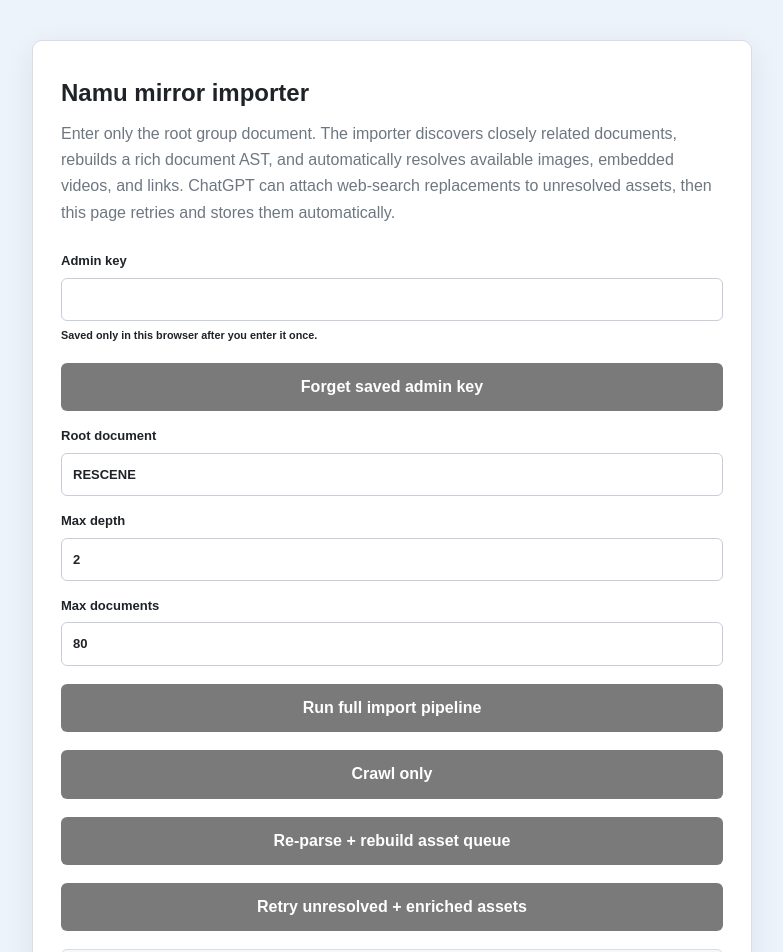
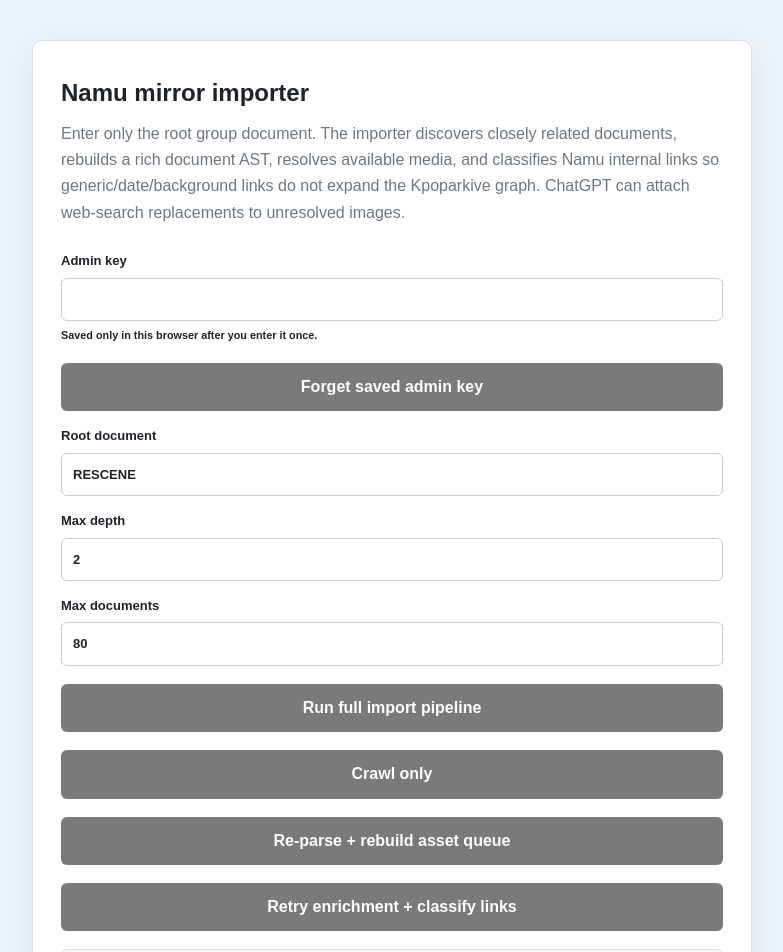
Before and after one commit to kovemu/kpoparkive, a Next.js app: page /admin/namu-import in a window 1280 px wide. Shown: the top 952 px of the page, without its empty margins (248-1031 px from the left). Built offline with nearby package versions, Linux system fonts and the light colour scheme.

Commit message:
chore: clarify unresolved asset retry classification

```diff
--- a/app/admin/namu-import/page.tsx
+++ b/app/admin/namu-import/page.tsx
@@ -68,7 +68,7 @@
       unresolved += Array.isArray(result.unresolved) ? result.unresolved.length : 0;
       remaining = Number(result.remaining || 0);
       batches += 1;
-      setStatus(`Resolving assets... ${totalProcessed} processed / ${totalResolved} resolved / ${totalSkipped} skipped / ${unresolved} unresolved / ${remaining} pending`);
+      setStatus(`Resolving/classifying assets... ${totalProcessed} processed / ${totalResolved} resolved / ${totalSkipped} skipped / ${unresolved} unresolved / ${remaining} pending`);
       if (result.processed === 0) break;
       if (retryUnresolved) break;
     }
@@ -83,9 +83,9 @@
       const importResult = await crawl();
       setStatus(`Step 1/3 complete: ${importResult.fetched} documents fetched, ${importResult.autoDiscovered ?? 0} related documents auto-discovered.\nStep 2/3: rebuilding structured content and asset queue...`);
       const parseResult = await parse(true);
-      setStatus(`Step 2/3 complete: ${parseResult.totalQueuedAssets ?? 0} asset references queued.\nStep 3/3: resolving images, videos and links...`);
+      setStatus(`Step 2/3 complete: ${parseResult.totalQueuedAssets ?? 0} asset references queued.\nStep 3/3: resolving images/videos and classifying links...`);
       const assetResult = await resolveAssets(false);
-      setStatus(JSON.stringify({ import: importResult, parse: parseResult, assets: assetResult, next: "Automatic import is complete. ChatGPT can now enrich unresolved assets and localize the documents." }, null, 2));
+      setStatus(JSON.stringify({ import: importResult, parse: parseResult, assets: assetResult, next: "Automatic import is complete. ChatGPT can now enrich unresolved images, generate pending internal targets, and localize the documents." }, null, 2));
     } catch (error) {
       setStatus(error instanceof Error ? error.message : "Pipeline failed");
     } finally { setBusy(false); }
@@ -109,7 +109,7 @@
 
   async function runResolveAssets() {
     setBusy(true);
-    setStatus("Resolving queued and assistant-enriched assets...");
+    setStatus("Retrying enriched images and classifying unresolved internal links...");
     try { setStatus(JSON.stringify(await resolveAssets(true), null, 2)); }
     catch (error) { setStatus(error instanceof Error ? error.message : "Asset resolution failed"); }
     finally { setBusy(false); }
@@ -119,7 +119,7 @@
     <main className="adminShell">
       <section className="adminPanel">
         <h1>Namu mirror importer</h1>
-        <p className="adminIntro">Enter only the root group document. The importer discovers closely related documents, rebuilds a rich document AST, and automatically resolves available images, embedded videos, and links. ChatGPT can attach web-search replacements to unresolved assets, then this page retries and stores them automatically.</p>
+        <p className="adminIntro">Enter only the root group document. The importer discovers closely related documents, rebuilds a rich document AST, resolves available media, and classifies Namu internal links so generic/date/background links do not expand the Kpoparkive graph. ChatGPT can attach web-search replacements to unresolved images.</p>
         <div className="adminForm">
           <label>Admin key<input type="password" value={adminKey} onChange={(e) => setAdminKey(e.target.value)} autoComplete="current-password" /><small>Saved only in this browser after you enter it once.</small></label>
           <button type="button" disabled={busy || !adminKey} onClick={forgetAdminKey}>Forget saved admin key</button>
@@ -129,7 +129,7 @@
           <button type="button" disabled={busy || !adminKey || !rootTitle} onClick={runImportAndParse}>{busy ? "Working..." : "Run full import pipeline"}</button>
           <button type="button" disabled={busy || !adminKey || !rootTitle} onClick={runImport}>Crawl only</button>
           <button type="button" disabled={busy || !adminKey || !rootTitle} onClick={runParse}>Re-parse + rebuild asset queue</button>
-          <button type="button" disabled={busy || !adminKey || !rootTitle} onClick={runResolveAssets}>Retry unresolved + enriched assets</button>
+          <button type="button" disabled={busy || !adminKey || !rootTitle} onClick={runResolveAssets}>Retry enrichment + classify links</button>
         </div>
         <pre className="adminStatus">{status}</pre>
       </section>
```
